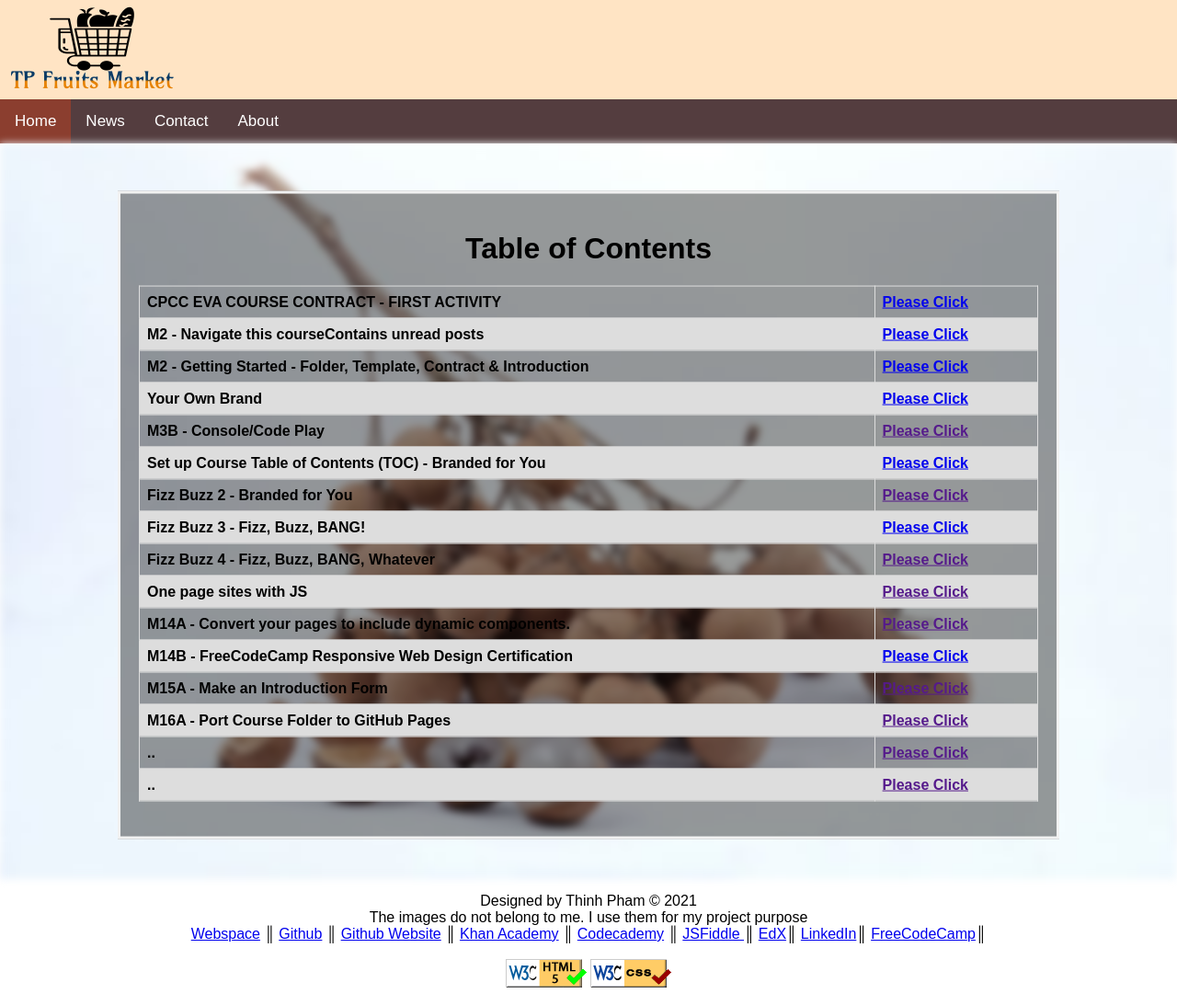
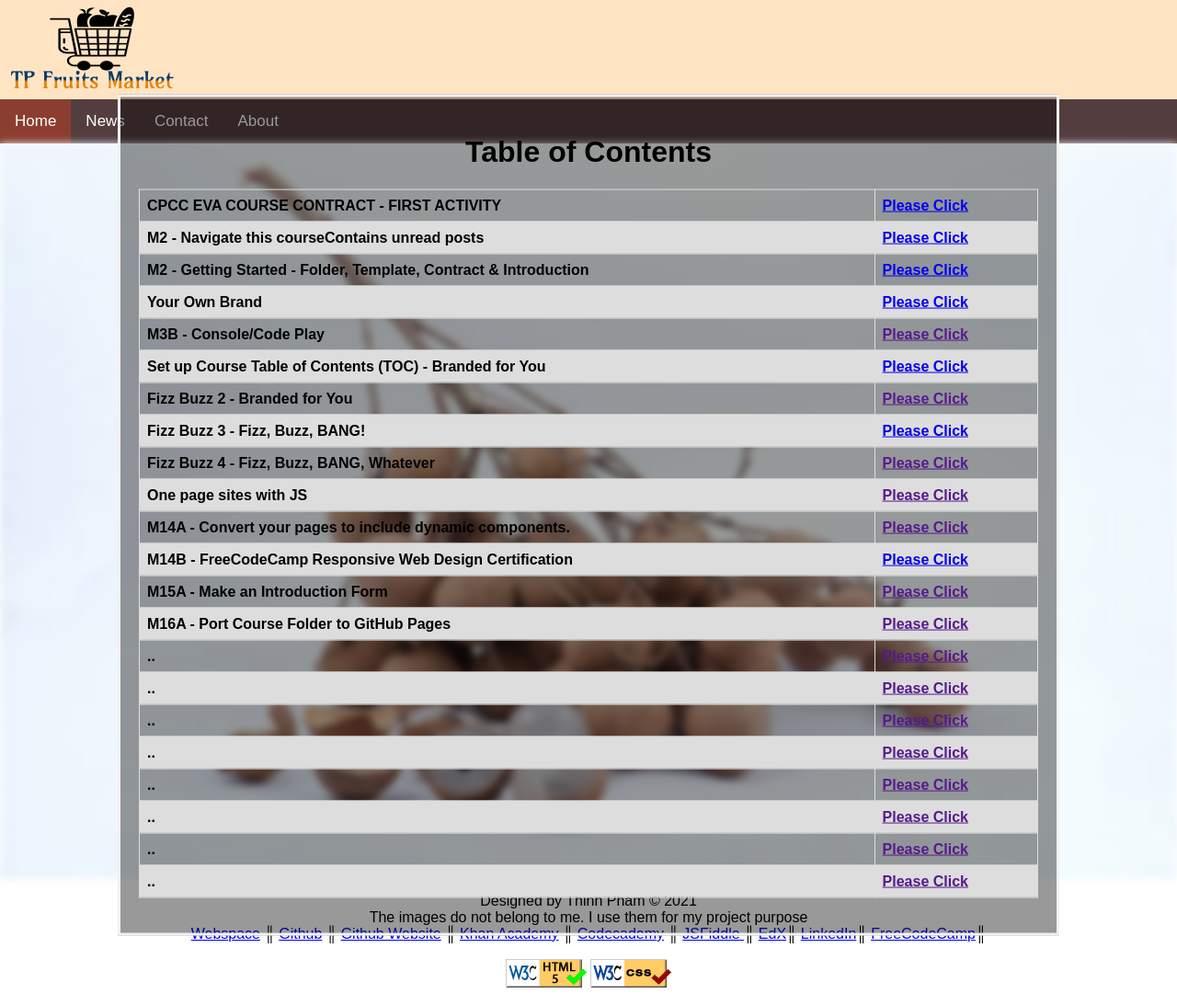
Before and after one commit to thinhpham266/web250, a PHP site: page / in a window 1280 px wide. Shown: the whole page at 92% size. Run offline with PHP 8.4, Linux system fonts and the light colour scheme.

Commit message:
Update index.php

```diff
--- a/index.php
+++ b/index.php
@@ -68,6 +68,30 @@
       <td>..</td>
       <td><a href="">Please Click</a></td>
   </tr>
+  <tr>
+      <td>..</td>
+      <td><a href="">Please Click</a></td>
+  </tr>
+  <tr>
+      <td>..</td>
+      <td><a href="">Please Click</a></td>
+  </tr>
+  <tr>
+      <td>..</td>
+      <td><a href="">Please Click</a></td>
+  </tr>
+  <tr>
+      <td>..</td>
+      <td><a href="">Please Click</a></td>
+  </tr>
+  <tr>
+      <td>..</td>
+      <td><a href="">Please Click</a></td>
+  </tr>
+  <tr>
+      <td>..</td>
+      <td><a href="">Please Click</a></td>
+  </tr>
 </table>
 </br>
 </div>
```
